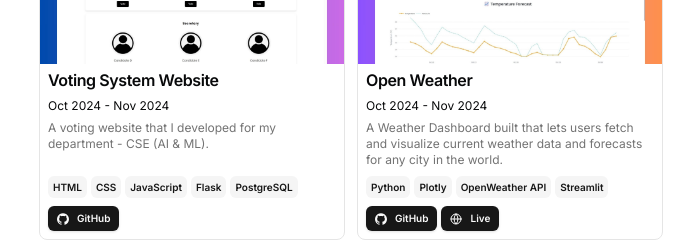
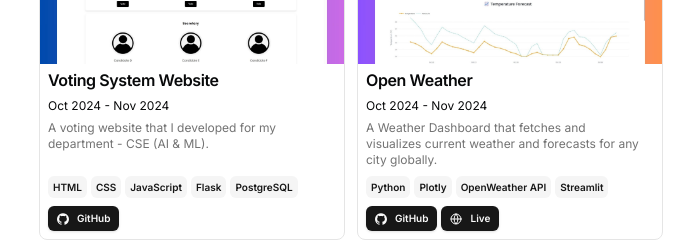
Before and after one commit to rakheshkrishna2005/portfolio, a Next.js app: page / in a window 1280 px wide. Shown: the part 2220-2462 px from the top of the page, without its empty margins (289-983 px from the left). Built offline with nearby package versions, Linux system fonts and the light colour scheme.

Commit message:
updated project description

```diff
--- a/src/data/resume.tsx
+++ b/src/data/resume.tsx
@@ -305,7 +305,7 @@ export const DATA = {
       dates: "Oct 2024 - Nov 2024",
       active: true,
       description:
-        "A Weather Dashboard built that lets users fetch and visualize current weather data and forecasts for any city in the world.",
+        "A Weather Dashboard that fetches and visualizes current weather and forecasts for any city globally.",
       technologies: [
         "Python",
         "Plotly",
```
